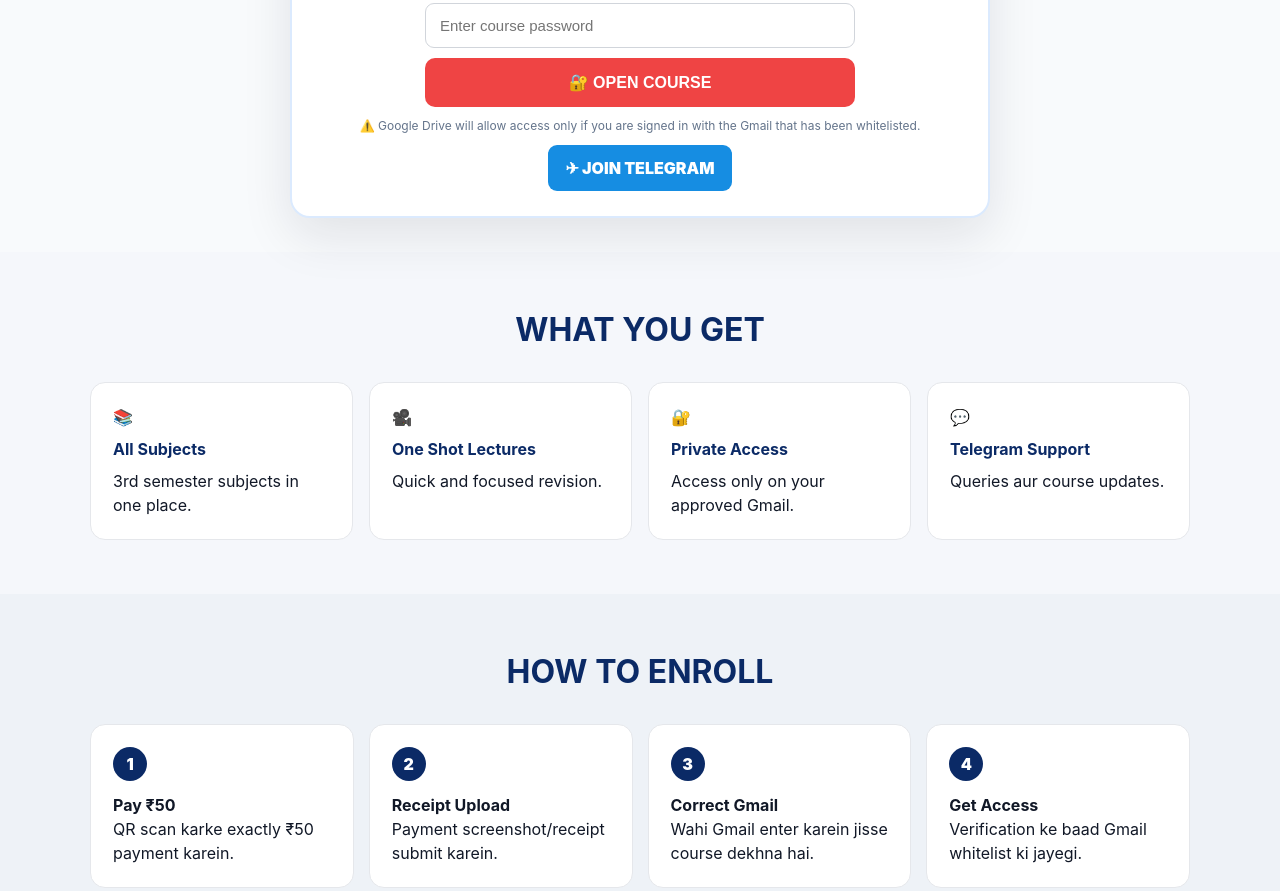
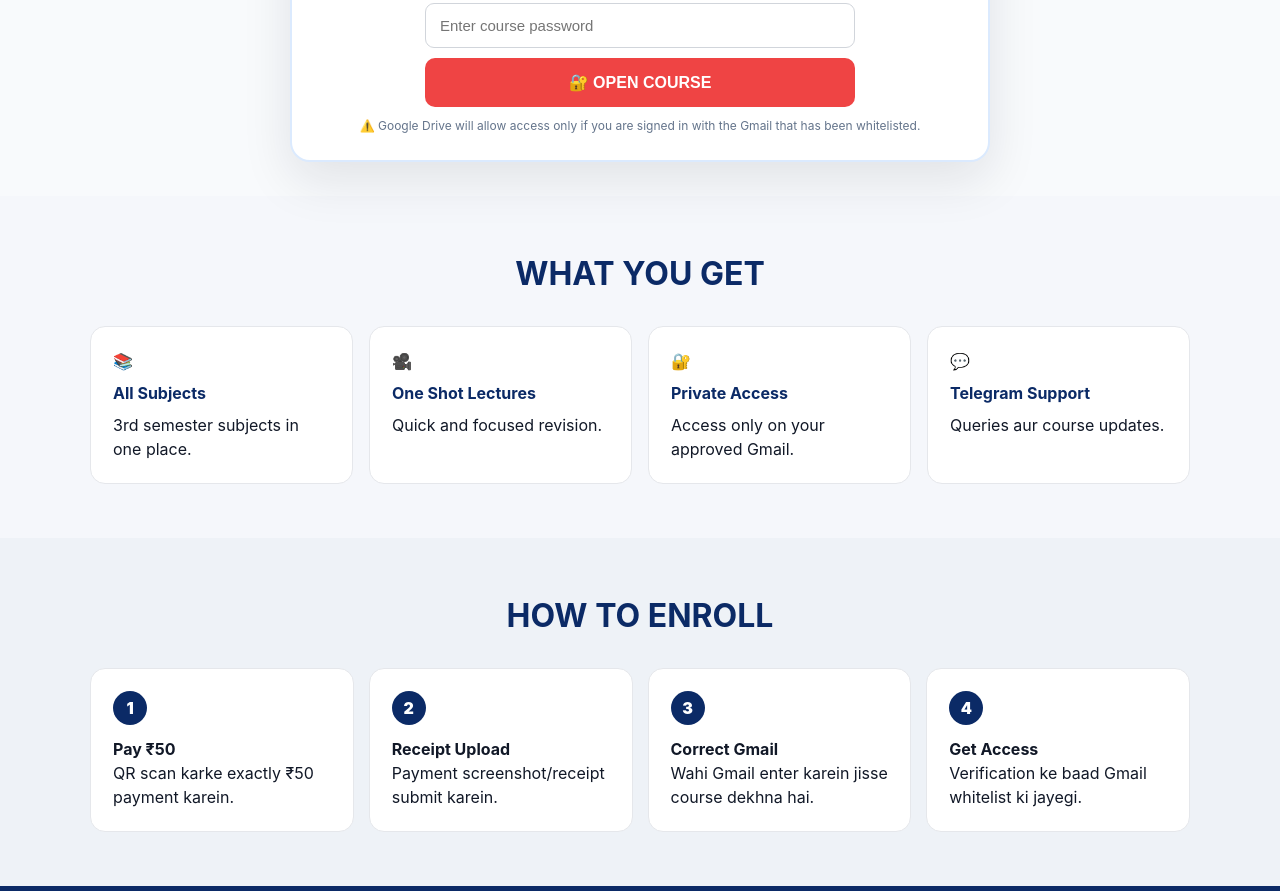
Before and after one commit to shiv4myadav01-create/gateway-3rd-sem, a plain HTML site: page index.html in a window 1280 px wide. Shown: the part 865-1756 px from the top of the page. Drawn offline with Linux system fonts and the light colour scheme.

Commit message:
Update index.html

```diff
--- a/index.html
+++ b/index.html
@@ -117,10 +117,6 @@ footer{background:#071d48;color:#cbd5e1;text-align:center;padding:25px;font-size
       <p style="font-size:12px;color:#64748b;margin-top:10px">
         ⚠️ Google Drive will allow access only if you are signed in with the Gmail that has been whitelisted.
       </p>
-      <a href="https://t.me/+1ZNhn6t7sYowMWM1" target="_blank" rel="noopener"
-        style="display:inline-flex;margin-top:10px;background:#168de2;color:#fff;padding:11px 17px;border-radius:9px;font-weight:900">
-        ✈ JOIN TELEGRAM
-      </a>
     </div>
   </div>
 </section>
@@ -171,8 +167,8 @@ footer{background:#071d48;color:#cbd5e1;text-align:center;padding:25px;font-size
       <button class="submit" type="button" onclick="submitRequest()">SUBMIT ACCESS REQUEST</button>
       <div id="success" class="success"></div>
 <div style="text-align:center;margin-top:24px;padding-top:20px;border-top:1px solid #e5e7eb">
-        <b style="color:#0b2a66">Any Query or Need Password?</b><br>
-        <a class="telegram" href="https://t.me/" target="_blank">✈ JOIN TELEGRAM</a>
+        <b style="color:#0b2a66">ANY QUERY OR NEED PASSWORD?</b><br>
+        <a class="telegram" href="https://t.me/+1ZNhn6t7sYowMWM1" target="_blank">✈ JOIN TELEGRAM</a>
         <p style="font-size:12px;color:#6b7280;margin-top:9px">Course password <b>sirf Telegram par</b> provide kiya jayega.</p>
       </div>
     </div>
```
